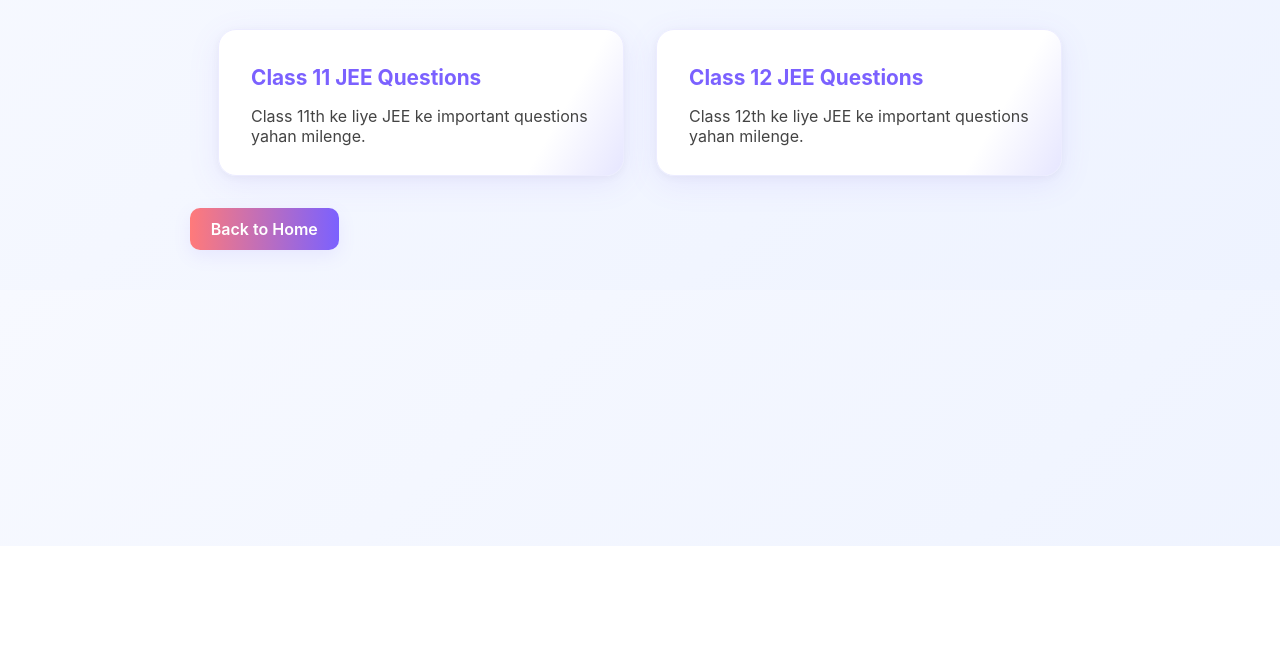
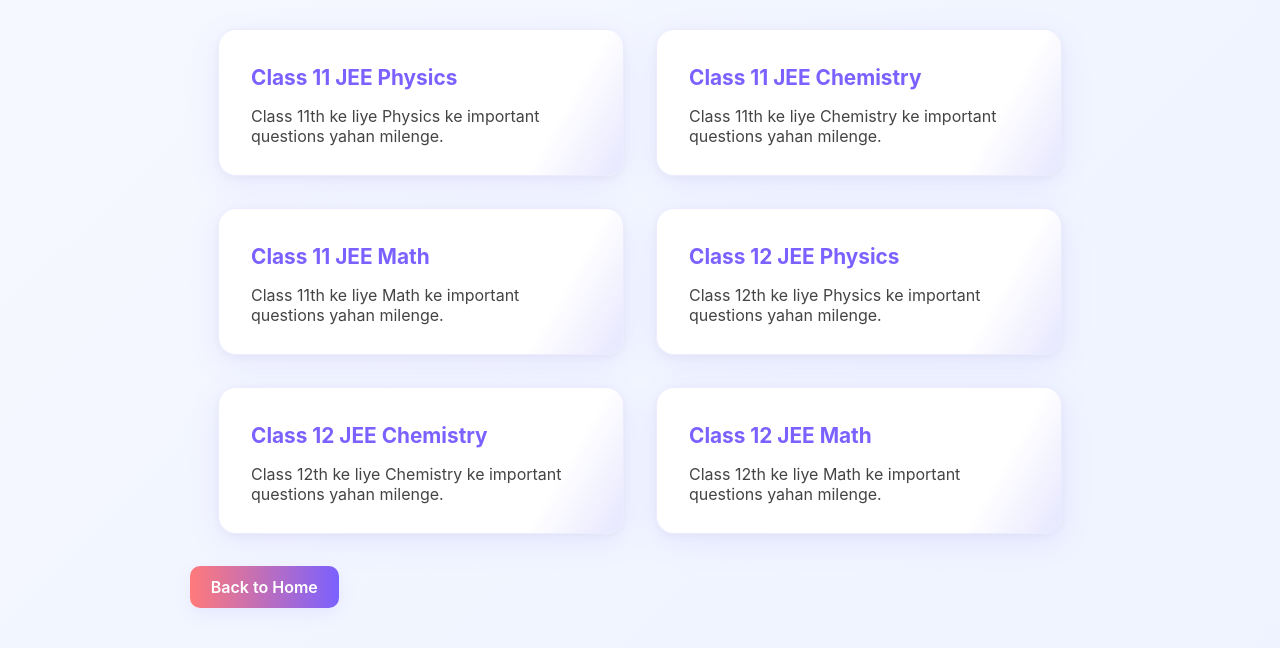
Before and after one commit to sohanravi/giftwins, a plain HTML site: page jee-mains.html in a window 1280 px wide. Shown: the part 254-902 px from the top of the page. Before the commit the page ends 800 px from the top, so only its background shows below. Drawn offline with Linux system fonts and the light colour scheme.

Commit message:
Refactor JEE Mains page to display detailed subject cards for Class 11 and Class 12; enhance content clarity and organization.

```diff
--- a/jee-mains.html
+++ b/jee-mains.html
@@ -17,17 +17,32 @@
   </header>
   <main class="container">
     <h1>JEE Mains</h1>
-    <div class="grid" id="jeeClassGrid" style="margin-top:2rem;">
-      <div class="card" id="class11Card" tabindex="0">
-        <h2>Class 11 JEE Questions</h2>
-        <p>Class 11th ke liye JEE ke important questions yahan milenge.</p>
+    <div class="grid" style="margin-top:2rem;">
+      <div class="card">
+        <h2>Class 11 JEE Physics</h2>
+        <p>Class 11th ke liye Physics ke important questions yahan milenge.</p>
       </div>
-      <div class="card" id="class12Card" tabindex="0">
-        <h2>Class 12 JEE Questions</h2>
-        <p>Class 12th ke liye JEE ke important questions yahan milenge.</p>
+      <div class="card">
+        <h2>Class 11 JEE Chemistry</h2>
+        <p>Class 11th ke liye Chemistry ke important questions yahan milenge.</p>
+      </div>
+      <div class="card">
+        <h2>Class 11 JEE Math</h2>
+        <p>Class 11th ke liye Math ke important questions yahan milenge.</p>
+      </div>
+      <div class="card">
+        <h2>Class 12 JEE Physics</h2>
+        <p>Class 12th ke liye Physics ke important questions yahan milenge.</p>
+      </div>
+      <div class="card">
+        <h2>Class 12 JEE Chemistry</h2>
+        <p>Class 12th ke liye Chemistry ke important questions yahan milenge.</p>
+      </div>
+      <div class="card">
+        <h2>Class 12 JEE Math</h2>
+        <p>Class 12th ke liye Math ke important questions yahan milenge.</p>
       </div>
     </div>
-    <div class="grid" id="subjectGrid" style="display:none; margin-top:2rem;"></div>
     <a href="index.html" class="btn" style="margin-top:2rem;display:inline-block;">Back to Home</a>
   </main>
 </body>
```
